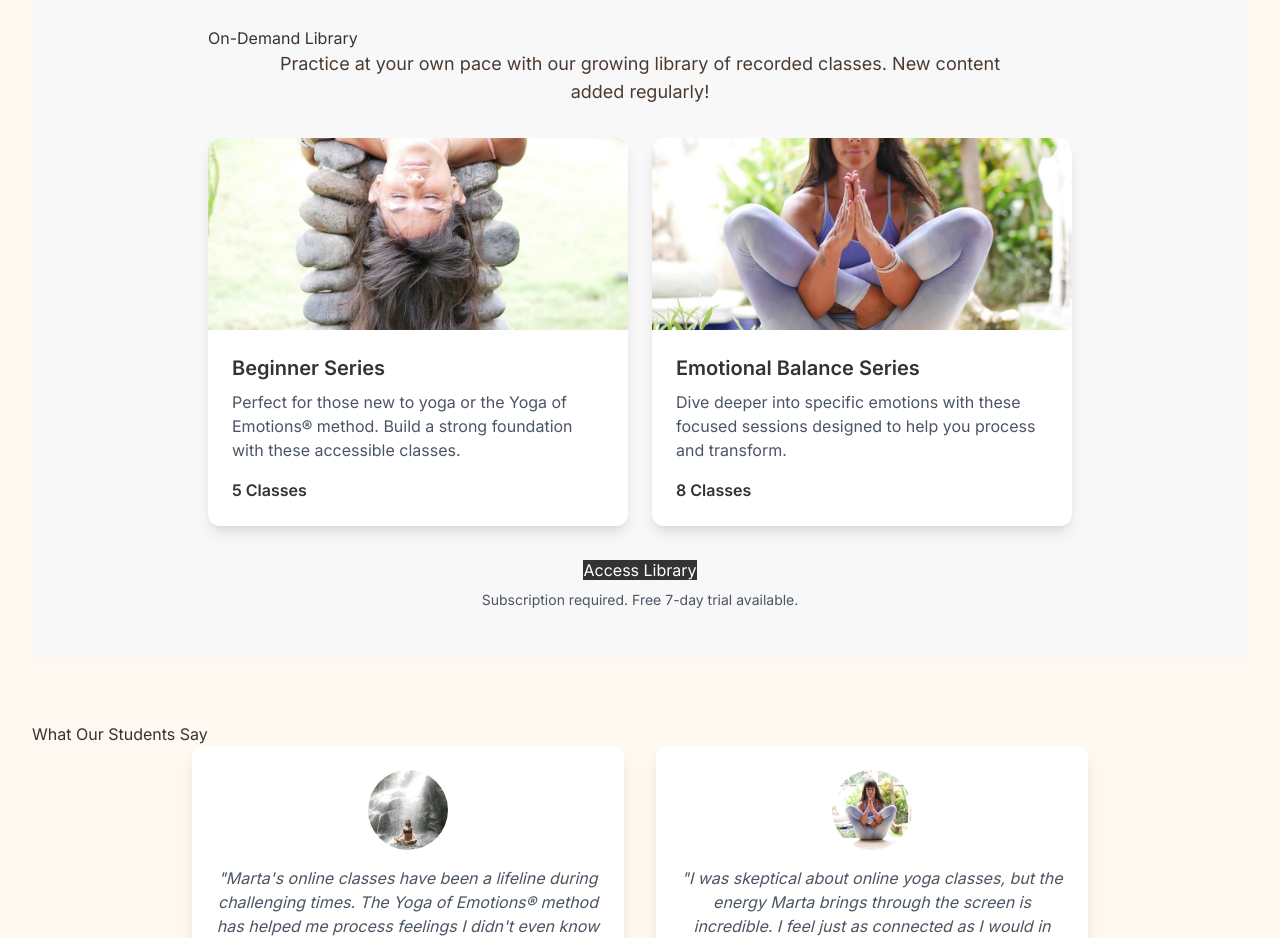
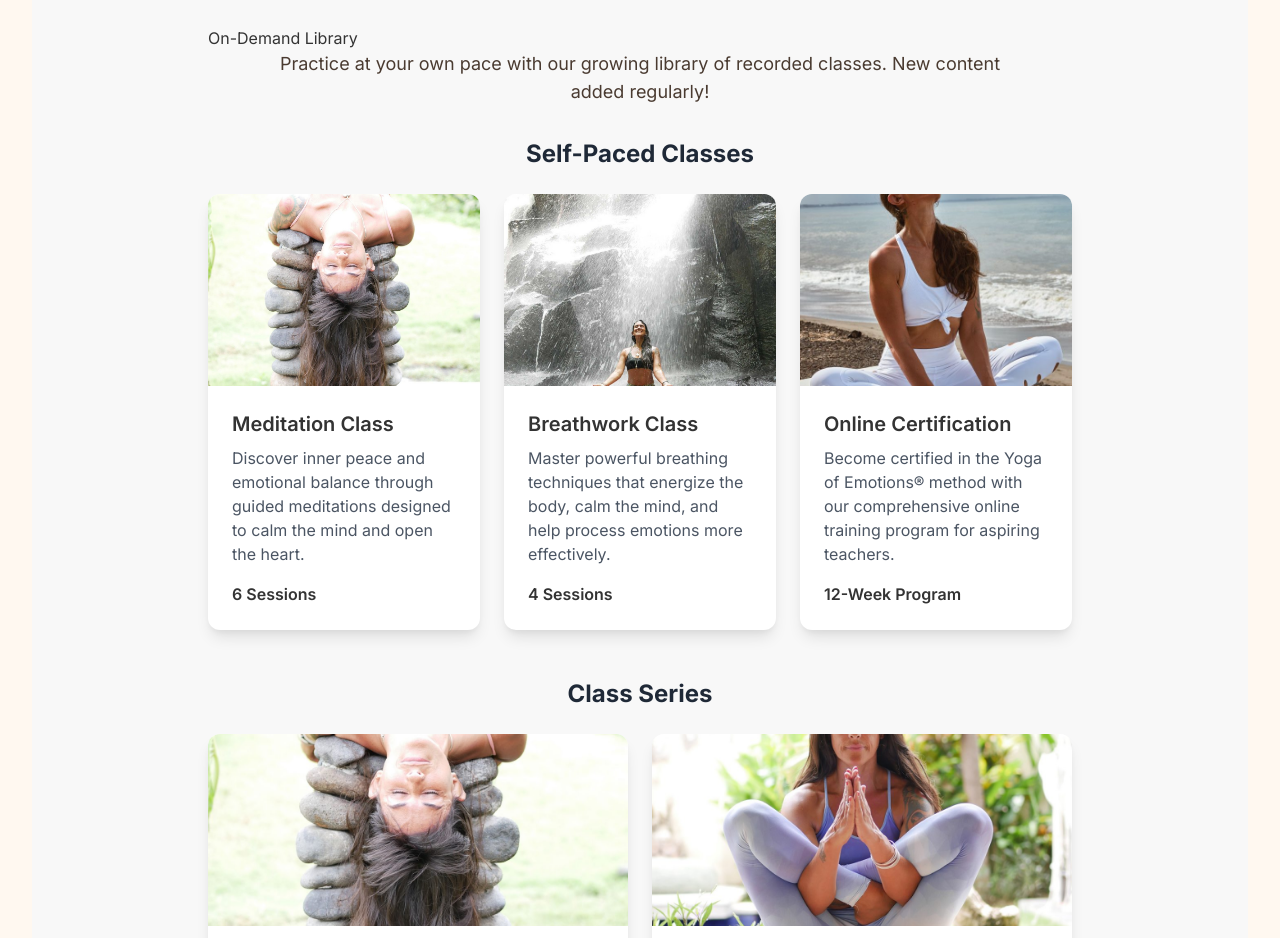
Before and after one commit to bensblueprints/marta, a plain HTML site: page online-classes.html in a window 1280 px wide. Shown: the part 2400-3338 px from the top of the page. Drawn offline with nearby package versions, Linux system fonts and the light colour scheme.

Commit message:
Add online certification, meditation, and breathwork classes to online-classes page

```diff
--- a/online-classes.html
+++ b/online-classes.html
@@ -229,6 +229,38 @@
                     <p class="text-lg text-center max-w-3xl mx-auto mb-8">
                         Practice at your own pace with our growing library of recorded classes. New content added regularly!
                     </p>
+
+                    <!-- Self-Paced Classes Section -->
+                    <h3 class="text-2xl font-bold text-center text-gray-800 mb-6">Self-Paced Classes</h3>
+                    <div class="grid md:grid-cols-3 gap-6 mb-12">
+                        <div class="card">
+                            <img src="Assets/pictures/Profile-Picture-2-Marta-Metrass-oc73ox0kekk6ruu1k15xwy15b70y52eukkcrjh7vgg.jpg" alt="Meditation Class" class="w-full h-48 object-cover">
+                            <div class="p-6">
+                                <h3 class="text-xl font-semibold text-amber-700 mb-2">Meditation Class</h3>
+                                <p class="text-gray-600 mb-4">Discover inner peace and emotional balance through guided meditations designed to calm the mind and open the heart.</p>
+                                <p class="text-amber-600 font-semibold">6 Sessions</p>
+                            </div>
+                        </div>
+                        <div class="card">
+                            <img src="Assets/pictures/Profile-Picture-8-Marta-Metrass-oc73p8amokzmn6dnq61gqv6ofthcpfnmm46lasr5ds.jpg" alt="Breathwork Class" class="w-full h-48 object-cover">
+                            <div class="p-6">
+                                <h3 class="text-xl font-semibold text-amber-700 mb-2">Breathwork Class</h3>
+                                <p class="text-gray-600 mb-4">Master powerful breathing techniques that energize the body, calm the mind, and help process emotions more effectively.</p>
+                                <p class="text-amber-600 font-semibold">4 Sessions</p>
+                            </div>
+                        </div>
+                        <div class="card">
+                            <img src="Assets/pictures/image3-500x500-oxb0rg1hs23fvqhjpmo8ardrfvcppqzsthooujyovk.jpg" alt="Online Certification" class="w-full h-48 object-cover">
+                            <div class="p-6">
+                                <h3 class="text-xl font-semibold text-amber-700 mb-2">Online Certification</h3>
+                                <p class="text-gray-600 mb-4">Become certified in the Yoga of Emotions® method with our comprehensive online training program for aspiring teachers.</p>
+                                <p class="text-amber-600 font-semibold">12-Week Program</p>
+                            </div>
+                        </div>
+                    </div>
+
+                    <!-- Regular Series Section -->
+                    <h3 class="text-2xl font-bold text-center text-gray-800 mb-6">Class Series</h3>
                     <div class="grid md:grid-cols-2 gap-6">
                         <div class="card">
                             <img src="Assets/pictures/Profile-Picture-2-Marta-Metrass-oc73ox0kekk6ruu1k15xwy15b70y52eukkcrjh7vgg.jpg" alt="Beginner Series" class="w-full h-48 object-cover">
```
